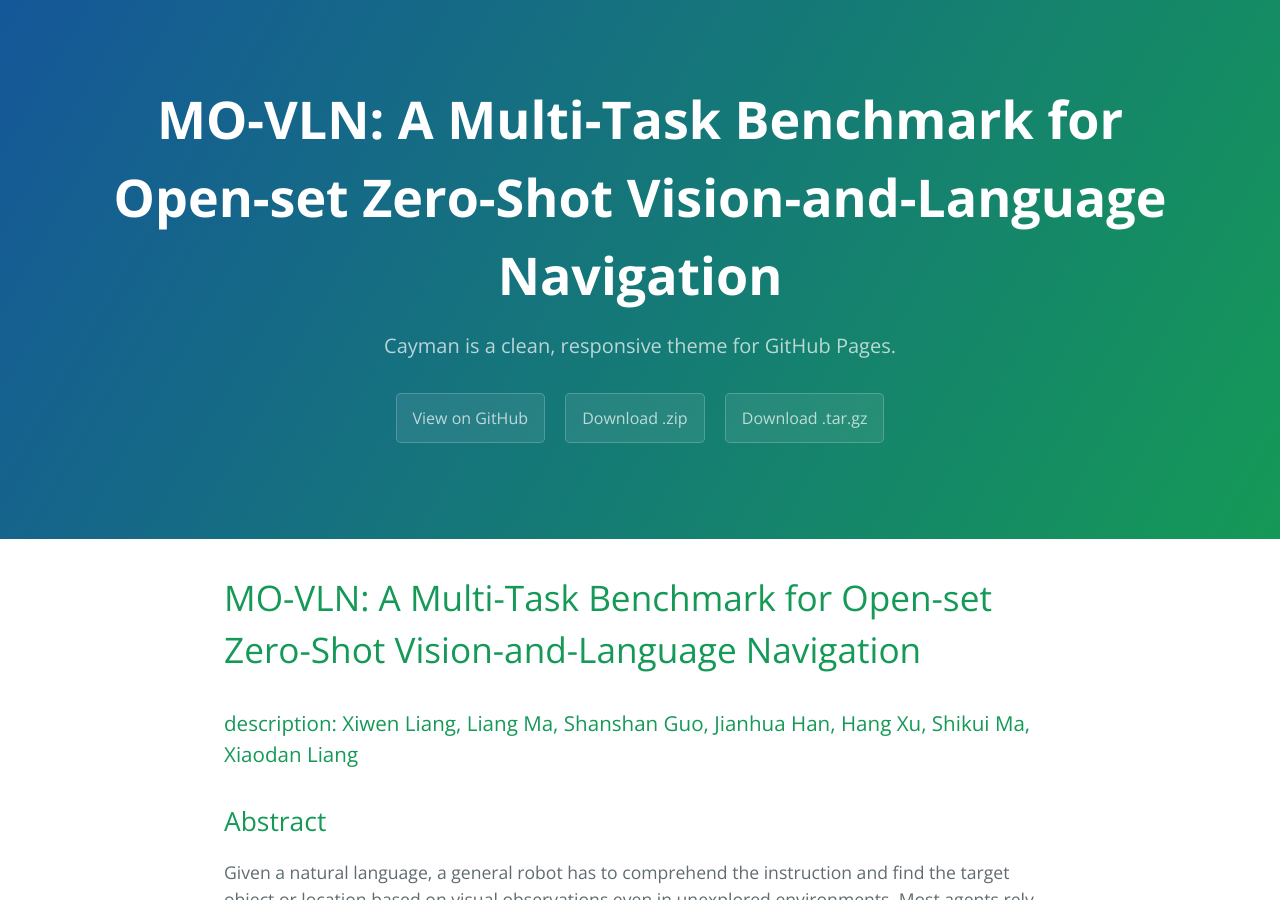
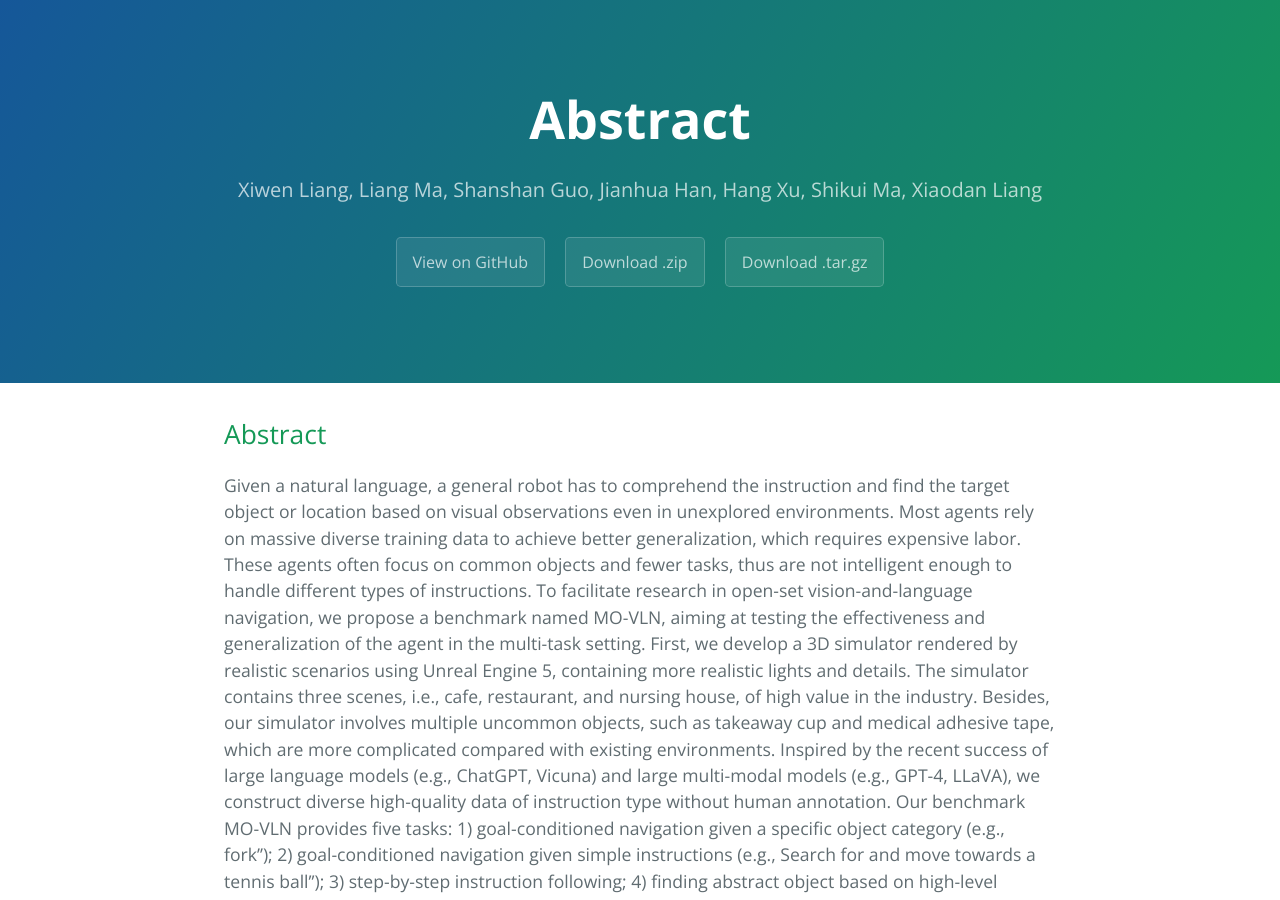
Before and after one commit to mligg23/CorNav-Site, a Jekyll site: the page built from index.md, in a window 1280 px wide and 900 px high. Built offline with Jekyll 4.4.1, drawn with Linux system fonts in a browser that asks for light colours; our own code applies the rules of GitHub Pages for plain Markdown files.

Commit message:
change index2

```diff
--- a/_config.yml
+++ b/_config.yml
@@ -1,5 +1,5 @@
-title: Cayman theme
-description: Cayman is a clean, responsive theme for GitHub Pages.
+title: "MO-VLN: A Multi-Task Benchmark for Open-set Zero-Shot Vision-and-Language Navigation"
+description: "Xiwen Liang, Liang Ma, Shanshan Guo, Jianhua Han, Hang Xu, Shikui Ma, Xiaodan Liang"
 show_downloads: true
 google_analytics:
 theme: jekyll-theme-cayman
--- a/index.md
+++ b/index.md
@@ -1,12 +1,6 @@
 ---
 layout: default
 ---
-
-
-
-# MO-VLN: A Multi-Task Benchmark for Open-set Zero-Shot Vision-and-Language Navigation
-
-### description: Xiwen Liang, Liang Ma, Shanshan Guo, Jianhua Han, Hang Xu, Shikui Ma, Xiaodan Liang
 
 ## Abstract
 
```
